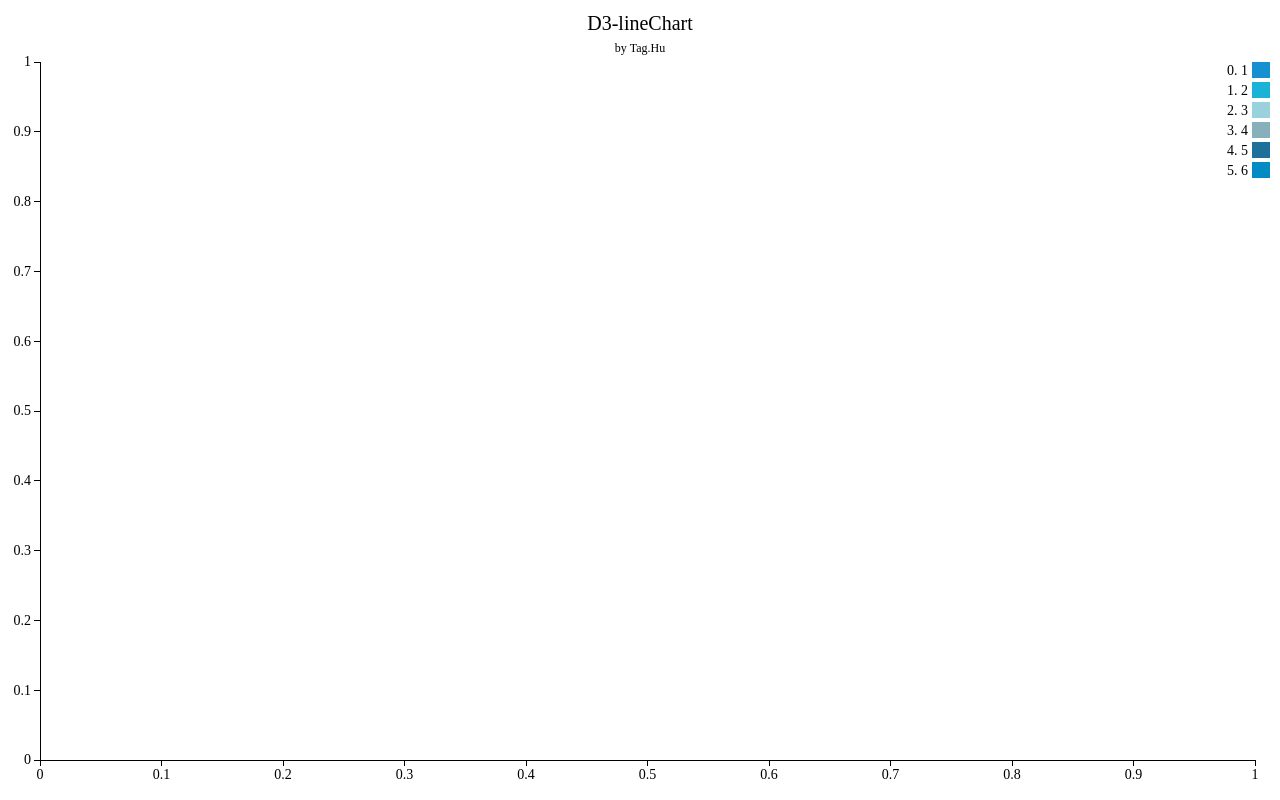
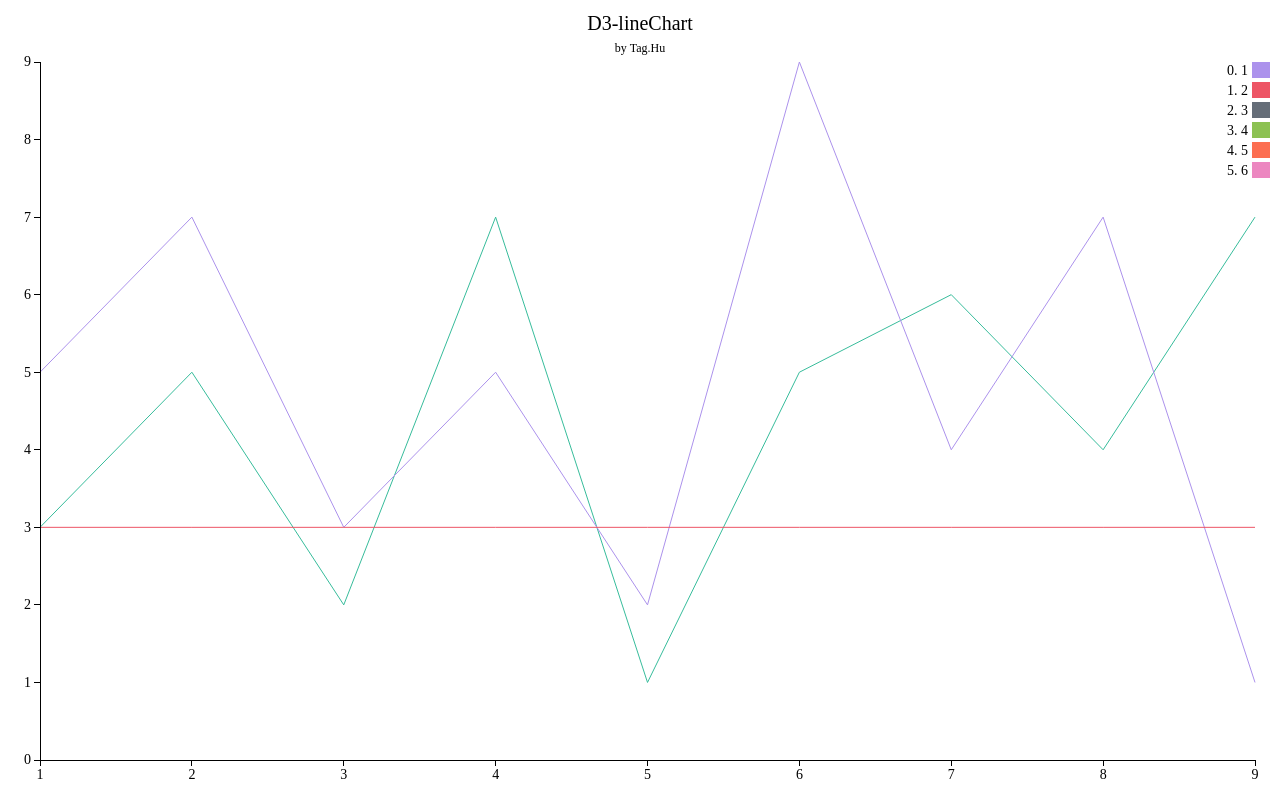
Before and after one commit to LearnShare/d3-chart, a plain HTML site: page line-chart.html in a window 1280 px wide. Drawn offline with Linux system fonts and the light colour scheme.

Commit message:
Update(lineChart): finished draw lines

```diff
--- a/js/modules/chart.js
+++ b/js/modules/chart.js
@@ -13,14 +13,14 @@ var Chart = (function() {
 
       color: d3.scale.ordinal()
           .range([
-            "#1790cf",
-            "#1bb2d8",
-            "#99d2dd",
-            "#88b0bb",
-            "#1c7099",
-            "#038cc4",
-            "#75abd0",
-            "#afd6dd"
+            "#AC92EC",
+            "#ED5565",
+            "#656D78",
+            "#8CC152",
+            "#FC6E51",
+            "#EC87C0",
+            "#37BC9B",
+            "#SD9CEC"
           ]),
 
       width: config.width
--- a/js/modules/line-chart.js
+++ b/js/modules/line-chart.js
@@ -14,7 +14,14 @@ var LineChart = (function(_super) {
     self.config.chartMarginX = config.chartMarginX
         || 30;
     self.config.chartMarginY = config.chartMarginY
-        || 20;
+        || 30;
+
+    self.config.type = config.type
+        || 'line';
+    self.config.line = config.line
+        || 'line';
+    self.config.marker = config.marker
+        || 'line';
   }
 
   // set chartData
@@ -22,9 +29,34 @@ var LineChart = (function(_super) {
     var self = this;
 
     self.chartData = data;
+
+    // all d.x
+    self.dataX = [];
+    self.minY = 0;
+    self.maxY = 0;
     for(var i in data) {
-      // console.table(data[i]);
+      var data = self.chartData[i];
+
+      for(var j in data) {
+        var d = data[j];
+
+        if(self.dataX.indexOf(d.x) == -1) {
+          self.dataX.push(d.x);
+        }
+
+        if(d.x < self.minY) {
+          self.minY = d.x;
+        }
+
+        if(d.y > self.maxY) {
+          self.maxY = d.y;
+        }
+      }
     }
+    self.dataX.sort(function(a, b) {
+      return a - b;
+    });
+
     if(legendData) {
       self.config.legendData = legendData;
     }
@@ -62,27 +94,99 @@ var LineChart = (function(_super) {
             + ')'
         );
 
+    // chart size
+    self.chartWidth = self.config.width
+        - self.config.padding * 2
+        - self.config.chartMarginX
+        - self.config.chartMarginX / 2;
+    self.chartHeight = self.config.height
+        - self.config.padding
+        - self.titleYMax
+        - self.config.chartMarginY;
+
+    // x/y range
+    self.rangeX = d3.scale.linear()
+        .range([0, self.chartWidth]);
+    self.rangeY = d3.scale.linear()
+        .range([self.chartHeight, 0]);
+
     self.drawLines();
     self.drawAxises();
+  };
+
+  // draw lines
+  LineChart.prototype.drawLines = function() {
+    var self = this;
+
+    self.rangeX.domain(d3.extent(self.dataX, function(d){
+      return d;
+    }));
+    self.rangeY.domain([self.minY, self.maxY]);
+
+    for(var i in self.chartData) {
+      var data = self.chartData[i];
+
+      if(data.length) {
+        self.drawLine(data, i);
+      }
+    }
+  };
+
+  // draw line
+  LineChart.prototype.drawLine = function(data, i) {
+    var self = this;
+
+    // line path
+    var line = d3.svg.line()
+        .x(function(d){
+          return self.rangeX(d.x);
+        })
+        .y(function(d){
+          return self.rangeY(d.y);
+        });
+    // area path
+    var area = d3.svg.area()
+      .x(function(d){
+        return self.rangeX(d.x);
+      })
+      .y0(self.chartHeight)
+      .y1(function(d){
+        return self.rangeY(d.y);
+      });
+
+    // line/area
+    var pathClass = 'line',
+        pathData = line;
+        pathStroke = true;
+        pathFill = false;
+    if(self.config.type == 'area') {
+      pathClass = 'area';
+      pathData = area;
+      pathStroke = false;
+      pathFill = true;
+    }
+
+    self.chart.append('g')
+        .attr('class', 'item')
+        .append('path')
+            .datum(data)
+            .attr('class', pathClass)
+            .attr('d', pathData)
+            .style('stroke', function() {
+              if(pathStroke) {
+                return self.config.color(i);
+              }
+            })
+            .style('fill', function() {
+              if(pathFill) {
+                return self.config.color(i);
+              }
+            });
   };
 
   // draw axises
   LineChart.prototype.drawAxises = function() {
     var self = this;
-
-    self.chartWidth = self.config.width
-        - self.config.padding * 2
-        - self.config.chartMarginX
-        - self.config.chartMarginX / 2;
-    self.chartHeight = self.config.height
-        - self.config.padding * 2
-        - self.titleYMax
-        - self.config.chartMarginY;
-    // x/y range
-    self.rangeX = d3.scale.linear()
-        .range([0, self.chartWidth]);
-    self.rangeY = d3.scale.linear()
-        .range([self.chartHeight, 0]);
 
     // x/y axises
     self.axisX = d3.svg.axis()
@@ -101,10 +205,7 @@ var LineChart = (function(_super) {
     self.chart.append('g')
         .attr('class', 'axis x')
         .attr('transform', 'translate(0, '
-            + (self.config.height
-                - self.config.padding * 2
-                - self.titleYMax
-                - self.config.chartMarginY)
+            + (self.chartHeight)
             + ')')
         .call(self.axisX);
     self.chart.append('g')
@@ -112,12 +213,5 @@ var LineChart = (function(_super) {
         .call(self.axisY);
   };
 
-  // draw axises
-  LineChart.prototype.drawLines = function() {
-    var self = this;
-
-    //
-  };
-
   return LineChart;
 })(Chart);
--- a/line-chart.html
+++ b/line-chart.html
@@ -24,6 +24,12 @@
       stroke: #000;
       shape-rendering: crispEdges;
     }
+    .line-chart .line {
+      fill: none;
+    }
+    .line-chart .area {
+      opacity: 0.5;
+    }
   </style>
   <script src="./js/lib/d3.js"></script>
   <script src="./js/modules/chart.js"></script>
@@ -46,7 +52,7 @@
           return i + '. ' + d;
         },
         chartMarginX: 30,
-        chartMarginY: 20,
+        chartMarginY: 30,
         type: 'line', // line|area
         line: 'segment', // segment|curve|step
         marker: 'none' // none|dot|square|circle
@@ -73,7 +79,7 @@
           y: 5
         }, {
           x: 7,
-          y: 9
+          y: 6
         }, {
           x: 8,
           y: 4
@@ -108,6 +114,34 @@
         }, {
           x: 9,
           y: 1
+        }],
+        [{
+          x: 1,
+          y: 3
+        }, {
+          x: 2,
+          y: 3
+        }, {
+          x: 3,
+          y: 3
+        }, {
+          x: 4,
+          y: 3
+        }, {
+          x: 5,
+          y: 3
+        }, {
+          x: 6,
+          y: 3
+        }, {
+          x: 7,
+          y: 3
+        }, {
+          x: 8,
+          y: 3
+        }, {
+          x: 9,
+          y: 3
         }]
       ]);
     };
```
